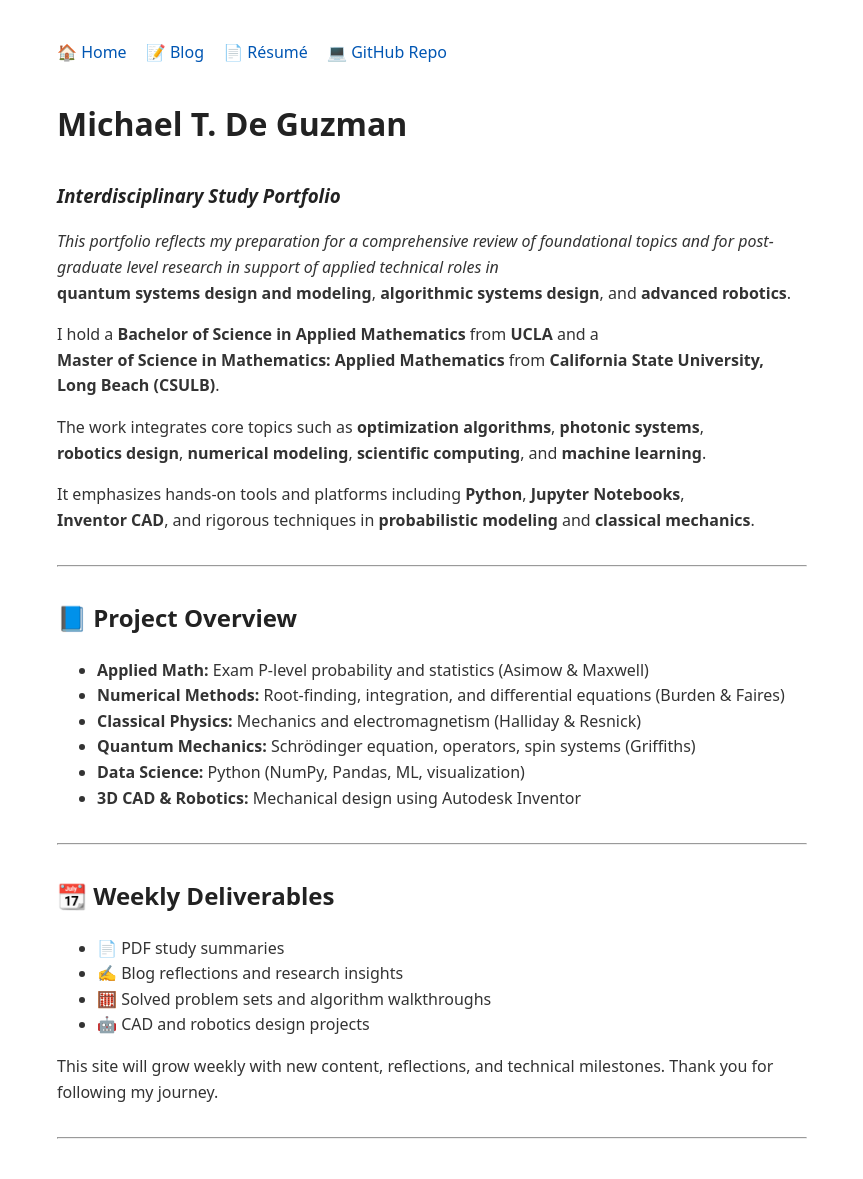
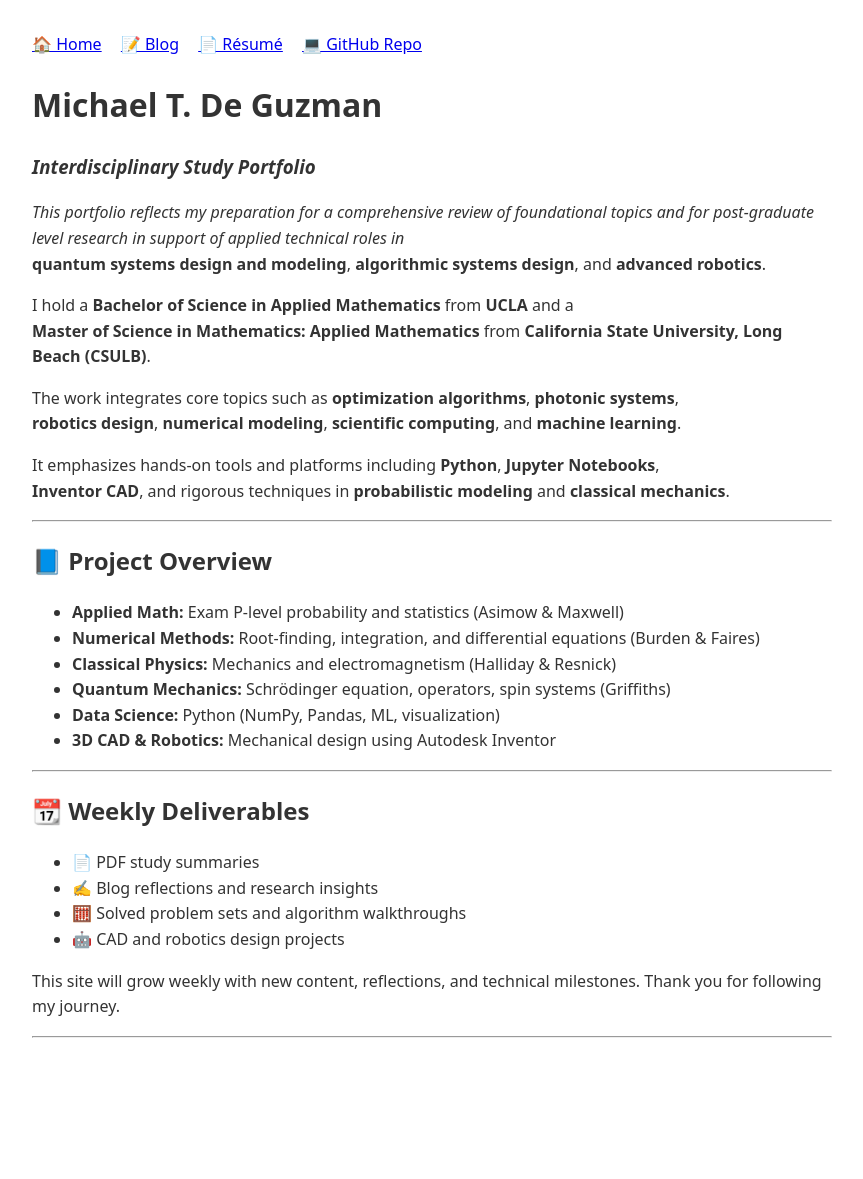
Before and after one commit to michaeltdeguzman/michaeltdeguzman, a Jekyll site: the page built from index.md, in a window 1280 px wide. Shown: the whole page, without its empty margins (208-1071 px from the left). Built offline with Jekyll 4.4.1, drawn with Linux system fonts in a browser that asks for light colours; after the commit the page ends 1070 px from its top, so only the background shows below that.

Commit message:
Update default.html

```diff
--- a/_layouts/default.html
+++ b/_layouts/default.html
@@ -4,63 +4,43 @@
     <meta charset="UTF-8">
     <title>{{ page.title }} | {{ site.title }}</title>
 
-    <!-- MathJax Config (Define syntax) -->
+    <!-- ✅ MathJax CONFIG must be before the script loads -->
     <script>
       window.MathJax = {
         tex: {
           inlineMath: [['\\(', '\\)']],
           displayMath: [['\\[', '\\]']]
         },
-        svg: {
-          fontCache: 'global'
-        }
+        svg: { fontCache: 'global' }
       };
     </script>
 
-    <!-- Load MathJax -->
+    <!-- ✅ MathJax SCRIPT -->
     <script id="MathJax-script" async
-      src="https://cdn.jsdelivr.net/npm/mathjax@3/es5/tex-mml-chtml.js">
-    </script>
+      src="https://cdn.jsdelivr.net/npm/mathjax@3/es5/tex-mml-chtml.js"></script>
 
-    <!-- Minimal styling for readability -->
+    <!-- (Optional) Custom styling -->
     <style>
       body {
         font-family: system-ui, sans-serif;
-        max-width: 750px;
-        margin: 40px auto;
-        padding: 0 20px;
+        max-width: 800px;
+        margin: 2em auto;
         line-height: 1.6;
         color: #333;
-      }
-
-      h1, h2, h3 {
-        color: #222;
-        margin-top: 2rem;
-      }
-
-      a {
-        color: #0056b3;
-        text-decoration: none;
-      }
-
-      a:hover {
-        text-decoration: underline;
-      }
-
-      hr {
-        margin: 2rem 0;
-      }
-
-      pre, code {
-        background-color: #f4f4f4;
-        padding: 4px 6px;
-        border-radius: 4px;
-        font-family: monospace;
+        padding: 0 20px;
       }
     </style>
   </head>
-
   <body>
     {{ content }}
+
+    <!-- ✅ FORCE MATHJAX TO RERENDER (if needed) -->
+    <script>
+      window.addEventListener('load', function () {
+        if (window.MathJax && window.MathJax.typesetPromise) {
+          MathJax.typesetPromise();
+        }
+      });
+    </script>
   </body>
 </html>
```
